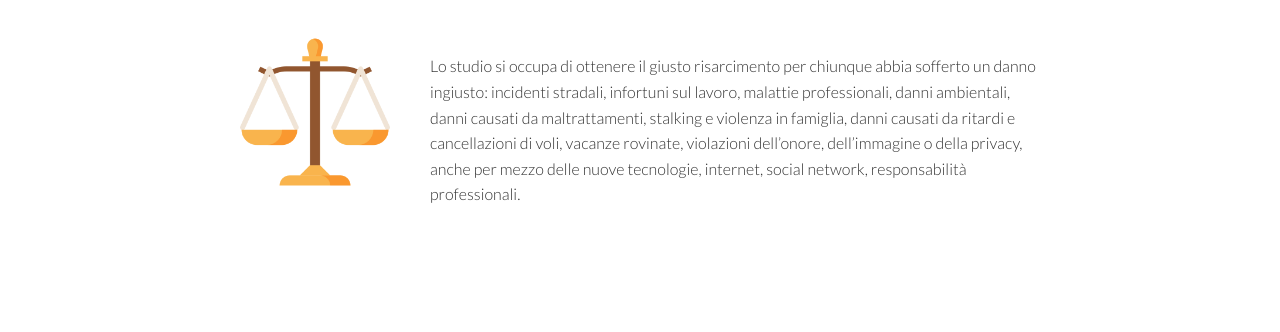
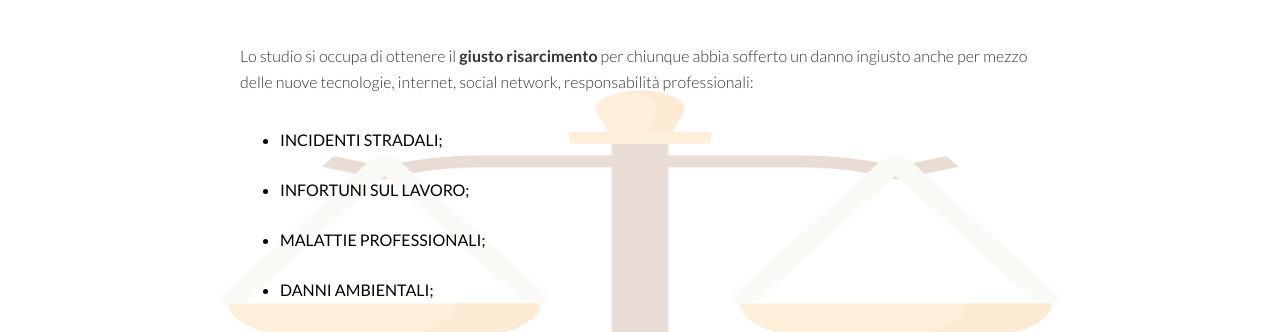
Before and after one commit to FrancescaBambozzi/Avvocato-Roberta-Dardani, a plain HTML site: page service3.html in a window 1280 px wide. Shown: the part 312-644 px from the top of the page. Drawn offline with nearby package versions, Linux system fonts and the light colour scheme; a web font is replaced by a local one.

Commit message:
adjust services pages

```diff
--- a/service3.html
+++ b/service3.html
@@ -44,14 +44,22 @@
     <main>
         <section id="service">
             <h2>Responsabilità Civile</h2>
-            <div class="service-content half">
-                <img src="imgs/balance.png" alt="Placeholder Image">
+            <div class="service-content">
+                <img src="imgs/balance.png" alt="Placeholder Image" class="background-image">
                 <p>
-                    Lo studio si occupa di ottenere il giusto risarcimento per chiunque abbia sofferto un danno
-                    ingiusto: incidenti stradali, infortuni sul lavoro, malattie professionali, danni ambientali, danni
-                    causati da maltrattamenti, stalking e violenza in famiglia, danni causati da ritardi e cancellazioni
-                    di voli, vacanze rovinate, violazioni dell’onore, dell’immagine o della privacy, anche per mezzo
-                    delle nuove tecnologie, internet, social network, responsabilità professionali.
+                    Lo studio si occupa di ottenere il <b>giusto risarcimento</b> per chiunque abbia sofferto un danno
+                    ingiusto anche per mezzo delle nuove tecnologie, internet, social network, responsabilità
+                    professionali:
+                <ul class="service-points">
+                    <li>incidenti stradali;</li>
+                    <li>infortuni sul lavoro;</li>
+                    <li>malattie professionali;</li>
+                    <li>danni ambientali;</li>
+                    <li>danni causati da maltrattamenti, stalking e violenza in famiglia;</li>
+                    <li>danni causati da ritardi e cancellazioni di voli;</li>
+                    <li>vacanze rovinate;</li>
+                    <li>violazioni dell’onore, dell’immagine o della privacy.</li>
+                </ul>
                 </p>
             </div>
         </section>
--- a/styles.css
+++ b/styles.css
@@ -28,7 +28,7 @@ h2 {
 #service h2 {
     font-family: "Playfair Display", serif;
     font-optical-sizing: auto;
-    font-weight: 900;
+    font-weight: 700;
     font-style: normal;
 }
 
@@ -43,7 +43,7 @@ header {
     position: fixed;
     top: 0;
     width: 100%;
-    z-index: 1;
+    z-index: 2;
 }
 
 nav ul {
@@ -100,6 +100,10 @@ nav ul li:hover .dropdown {
 main {
     /* padding: 20px; */
     padding-top: 140px;
+    display: flex;
+    flex-direction: column;
+    justify-content: center;
+    align-items: center;
 }
 
 section {
@@ -357,19 +361,17 @@ footer {
 }
 
 /* Famiglia page */
-#service {
-    padding-top: 10px;
-}
-
 .service-content {
+    position: relative;
+    z-index: 1;
+    background-color: rgba(255, 255, 255, 0.8);
+    padding: 20px;
     max-width: 800px;
-    margin: 20px auto;
-    padding: 20px;
 }
 
 .service-content img {
     width: 100%;
-    height: auto;
+    height: 350px;
     border-radius: 8px;
     margin-bottom: 20px;
 }
@@ -385,20 +387,18 @@ footer {
 .service-points {
     text-align: left;
     line-height: 50px;
+    font-weight: 500;
+    text-transform: uppercase;
 }
 
-.half {
-    overflow: hidden;
-}
-
-.half img {
-    float: left;
-    margin-right: 40px;
-    max-width: 150px;
-}
-
-.half p {
-    overflow: hidden;
+.background-image {
+    position: absolute;
+    top: 80px;
+    right: 0;
+    width: 100%;
+    height: 100%;
+    opacity: 0.2;
+    z-index: -1;
 }
 
 /* Responsive Styles */
```
Also changed, not shown: service1.html (+1 -1 lines), service2.html (+4 -4 lines), service4.html (+12 -6 lines), service5.html (+7 -0 lines), service6.html (+10 -5 lines).
